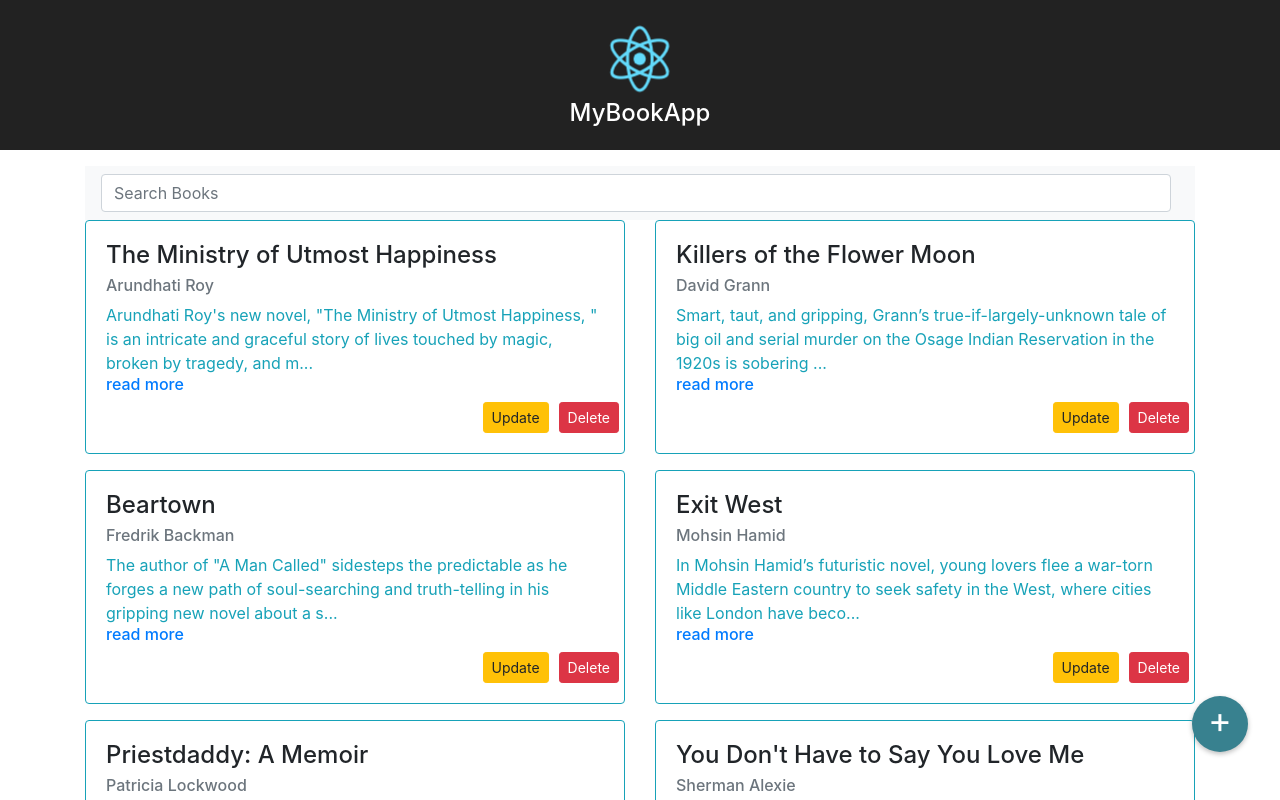
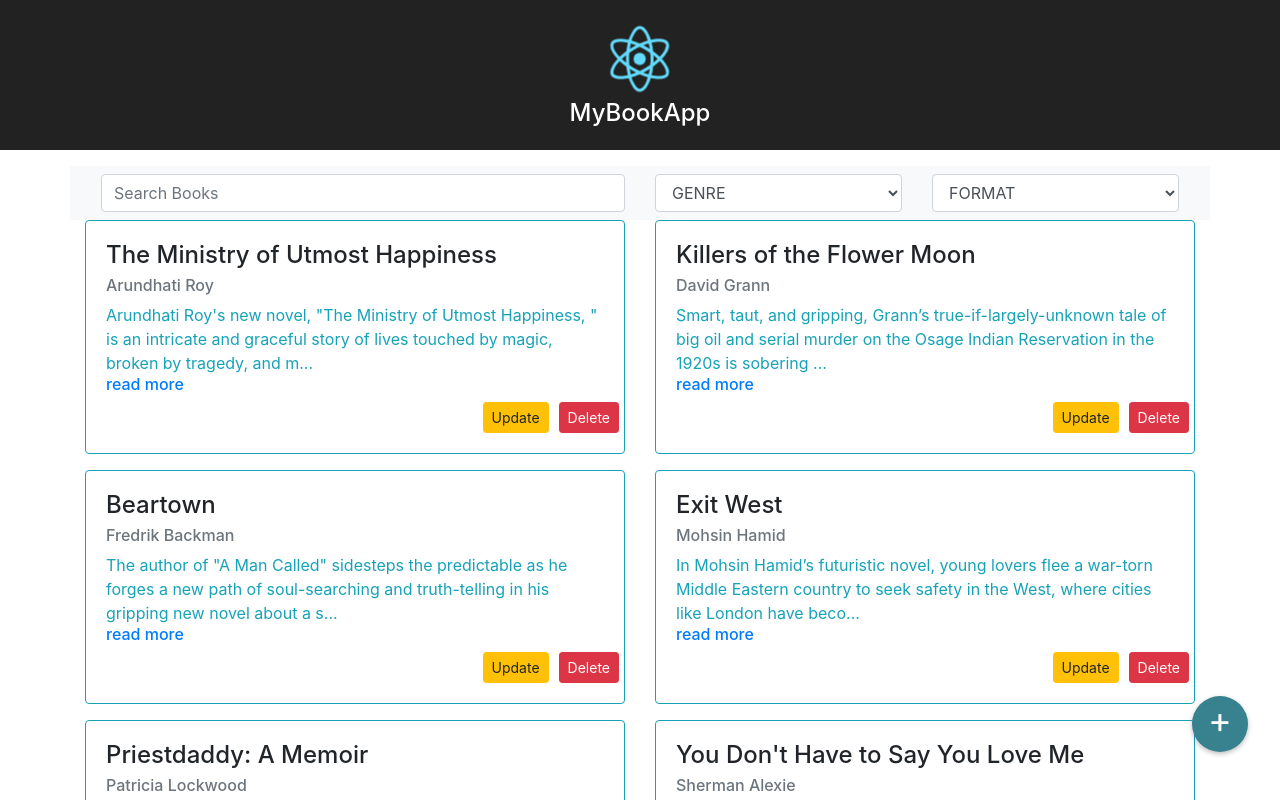
Before and after one commit to Mrprofessor/bookstore, a React (Create React App) app: page / in a window 1280 px wide. Shown: the top 800 px of the page. Built offline with nearby package versions, Linux system fonts and the light colour scheme.

Commit message:
Search Filter works just fine

```diff
--- a/src/BookList.js
+++ b/src/BookList.js
@@ -55,12 +55,29 @@ class BookList extends Component {
             books: filteredItems
         });
     }
-    searchedItems(searchText) {
-        if(searchText && searchText.length !== 0) {
-            // console.log(searchText)
+    searchedItems(searchText, SearchGenre, SearchFormat) {
+        console.log(searchText, SearchGenre, SearchFormat);
+
+        if (searchText && searchText.length !== 0) {
             let filteredBooks = defaultBooks.filter(function(book) {
                 let bookText = book.title.substring(0, searchText.length);
-                if(bookText.toLowerCase() === searchText.toLowerCase()){
+                if(bookText.toLowerCase() === searchText.toLowerCase())
+                {
+                    if (SearchGenre !== 'GENRE') {
+                        if(SearchGenre === book.genre){
+                            return true;
+                        } else {
+                            return false;
+                        }
+                    }
+
+                    if (SearchFormat !== 'FORMAT') {
+                        if (SearchFormat === book.format) {
+                            return true;
+                        } else {
+                            return false;
+                        }
+                    }
                     return true;
                 }
                 return 0;
@@ -68,6 +85,40 @@ class BookList extends Component {
             // console.log(filteredBooks);
             this.setState({
                 books : filteredBooks
+            })
+        } else if (searchText.length === 0 && SearchGenre !== "GENRE") {
+            let filteredBooks = defaultBooks.filter(function (book) {
+                if (SearchGenre === book.genre) {
+                    if (SearchFormat !== 'FORMAT') {
+                        if (SearchFormat === book.format) {
+                            return true;
+                        } else {
+                            return false;
+                        }
+                    }
+                    return true;
+                }
+                return 0;
+            });
+            this.setState({
+                books: filteredBooks
+            })
+        } else if (searchText.length === 0 && SearchFormat !== "FORMAT") {
+            let filteredBooks = defaultBooks.filter(function (book) {
+                if (SearchFormat === book.format) {
+                    if (SearchGenre !== 'GENRE') {
+                        if (SearchGenre === book.genre) {
+                            return true;
+                        } else {
+                            return false;
+                        }
+                    }
+                    return true;
+                }
+                return 0;
+            });
+            this.setState({
+                books: filteredBooks
             })
         } else {
             this.setState({
--- a/src/SearchBar.js
+++ b/src/SearchBar.js
@@ -4,23 +4,54 @@ class SearchBar extends Component {
     constructor(props) {
         super(props);
         this.changeSearch = this.changeSearch.bind(this);
+        this.changeFilterGenere = this.changeFilterGenere.bind(this);
+        this.changeFilterFormat = this.changeFilterFormat.bind(this);
     }
 
     changeSearch(event) {
-        // console.log(event.target.value);
-        this.props.search(event.target.value);
-
-        // event.preventDefault();
+        // console.log(event.target.value, this._inputGenre.value, this._inputFormat.value);
+        this.props.search(event.target.value, this._inputGenre.value, this._inputFormat.value);
+    }
+    changeFilterGenere(event) {
+        // console.log(this._inputSearch.value, event.target.value, this._inputFormat.value);
+        this.props.search(this._inputSearch.value, event.target.value, this._inputFormat.value);
+    }
+    changeFilterFormat(event) {
+        // console.log(this._inputSearch.value, this._inputGenre.value, event.target.value);
+        this.props.search(this._inputSearch.value, this._inputGenre.value, event.target.value);
     }
 
     render() {
         return(
-            <nav className="navbar navbar-light bg-light">
-                {/* <form className="form-inline"> */}
-                    <input className="form-control mr-sm-2" onChange={this.changeSearch}
-                    type="text" placeholder="Search Books" aria-label="Search"/>
-                    {/* <button className="btn btn-outline-success my-2 my-sm-0" type="submit">Search</button> */}
-                {/* </form> */}
+            <nav className="navbar navbar-light bg-light row">
+                <div className="col-lg-6">
+                    <input className="form-control mr-sm-2" onChange={this.changeSearch} ref={(a) => this._inputSearch = a}
+                        type="text" placeholder="Search Books" aria-label="Search" />
+                </div>
+                <div className="col-lg-3">
+                    <select name="genre" id="bookGenre" className="form-control" onChange={this.changeFilterGenere}
+                    ref={(a) => this._inputGenre = a} >
+
+                        <option>GENRE</option>
+                        <option>Fiction</option>
+                        <option>Romance</option>
+                        <option>History</option>
+                        <option>Westerns</option>
+                        <option>Fantasy</option>
+                    </select>
+                </div>
+                <div className="col-lg-3">
+                    <select name="format" id="bookFormat" className="form-control" onChange={this.changeFilterFormat}
+                    ref={(a) => this._inputFormat = a} >
+
+                        <option>FORMAT</option>
+                        <option>PDF</option>
+                        <option>KINDLE</option>
+                        <option>EPUB</option>
+                        <option>MOBI</option>
+                        <option>DOCX</option>
+                    </select>
+                </div>
             </nav>
         );
     }
```
